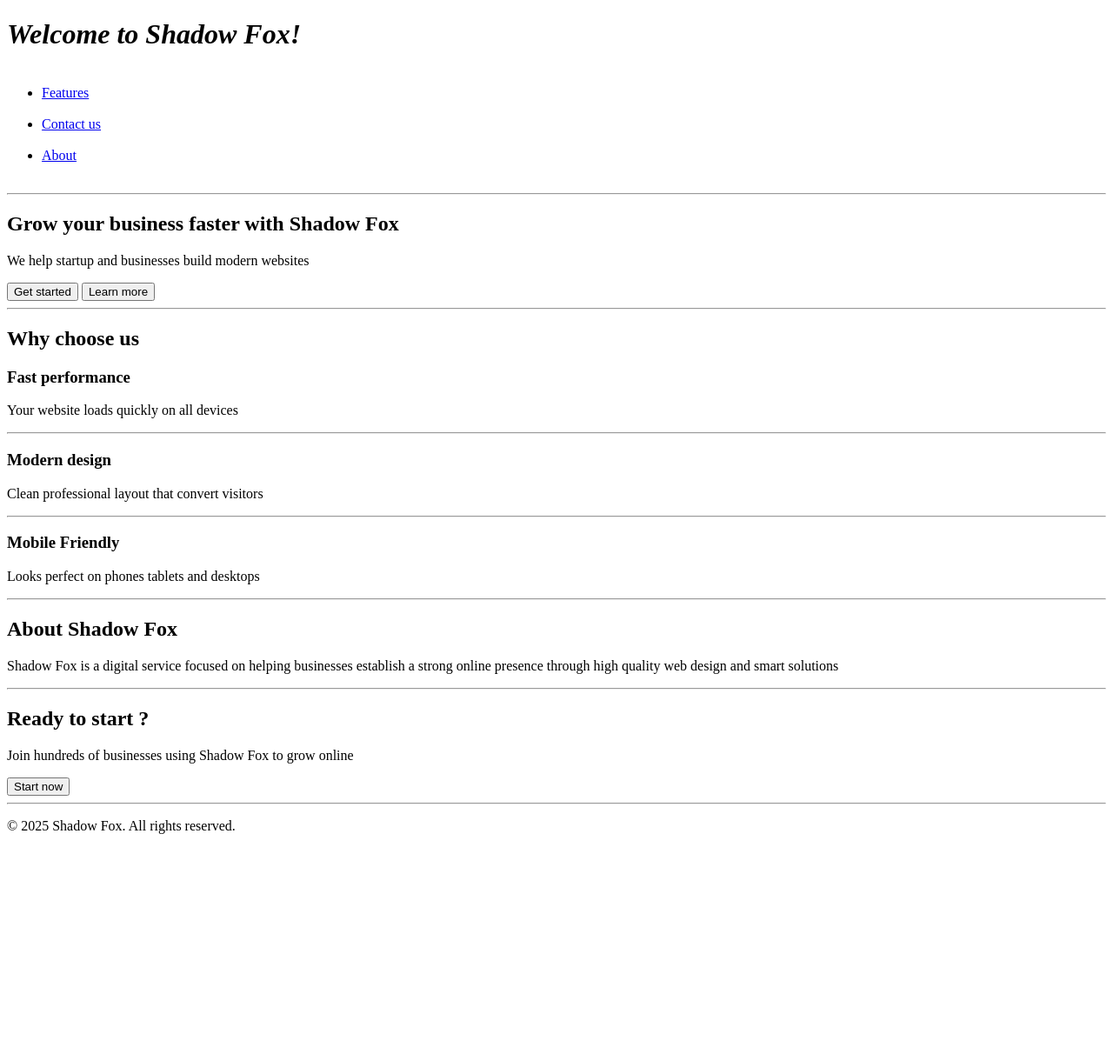
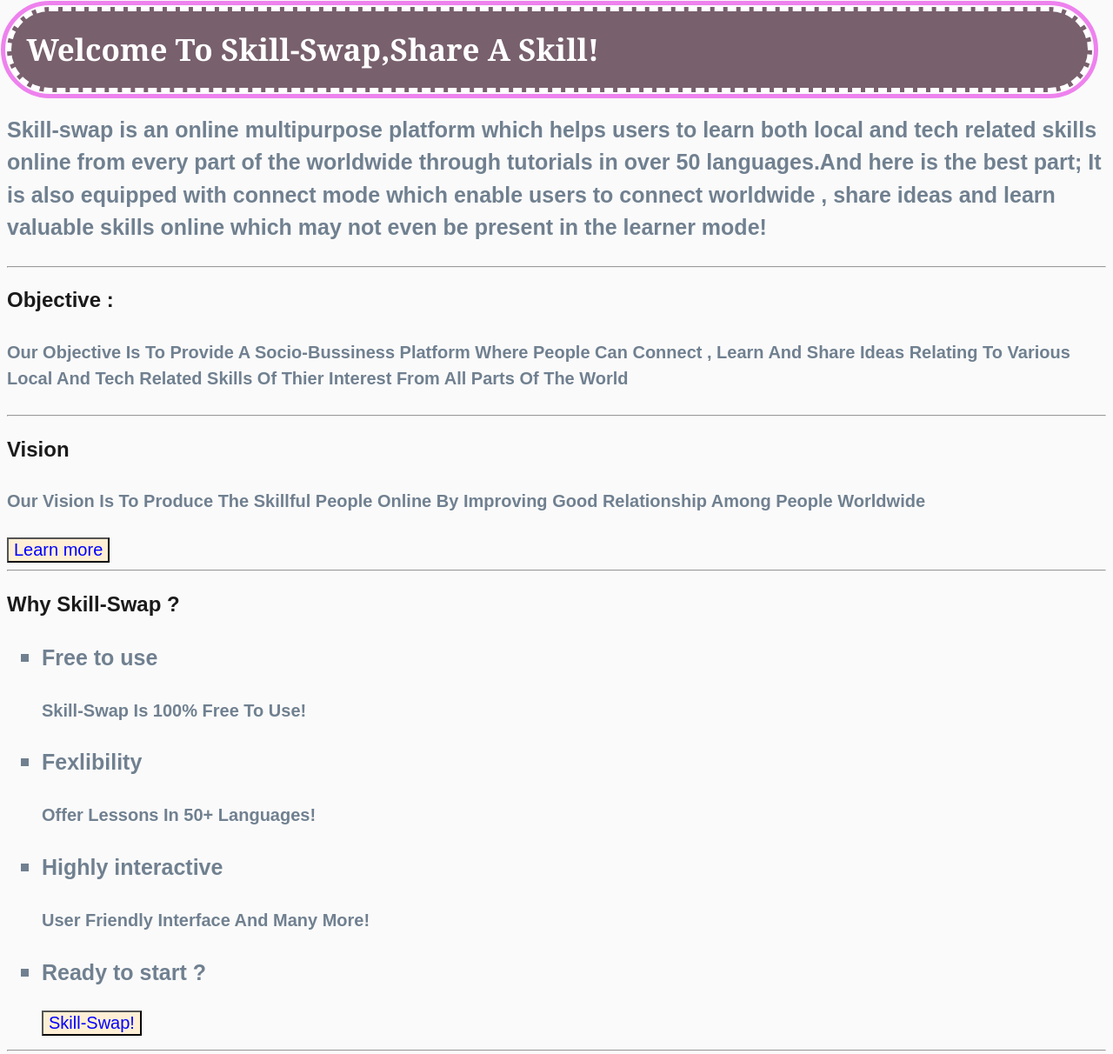
Before and after one commit to yeboahgrld-cpu/NovaCraft-website-, a plain HTML site: page index.html in a window 1280 px wide. Shown: the top 1212 px of the page at 87% size. Before the commit the page ends 975 px from the top, so only its background shows below. Drawn offline with Linux system fonts and the light colour scheme; files that its build step writes are made by us from their sources.

Commit message:
Add files via upload

```diff
--- /dev/null
+++ b/index.css
@@ -0,0 +1,69 @@
+body{
+    background-color: #FAFAFA;
+    font-family: Georgia;
+}
+h1{
+    font-size: 35px;
+    color: white;
+    border: 5px dashed;
+    border-radius: 60px;
+    background-color: #78606D;
+    margin: 0.5rem 1rem 1rem 0;
+    padding: 0.5em;
+    outline: 5px solid violet;
+    outline-offset: 2px;
+    line-height: 1.5;
+   text-transform: capitalize;
+}
+h2{ font-size:30x;
+    color: #1A1A1A;
+    line-height: 1.5;
+   text-transform: capitalize;
+   font-family: Sans-Serif;
+}
+h3{ font-size:25px;
+font-style: NONE;
+    color: #708090;
+    line-height: 1.5;
+   font-family: Sans-Serif;
+}
+h4{ font-size:20px;
+    color: #708090;
+    line-height: 1.5;
+   text-transform: capitalize;
+   font-family: Sans-Serif;
+}
+p{font-size: 15px;
+ color: darkgrey;
+}
+button{
+    background-color: papayawhip;
+    font-size: 20px;
+    color: blue;
+}
+button:hover,button:focus{
+    opacity: 0.8;
+    color: dodgerblue;
+
+}
+a{cursor: pointer;
+color: blue;
+font-size: 20px;
+
+}
+a:visited{
+    color: green;
+}
+a:hover,a:focus{
+    opacity: 0.8;
+    color: #E500FF;
+
+}
+li{
+    list-style-type: square;
+    list-style-position: outside;
+}
+li::marker{
+    color: #708090;
+    font-size:1.5em;
+}
--- a/index.html
+++ b/index.html
@@ -1,91 +1,126 @@
 <!DOCTYPE html>
-<html>
+<html lang="en">
 <head>
-  <meta http-equiv="CONTENT-TYPE" content="text/html; charset=UTF-8">
-  <meta name="description" context="We help businesses and organizations to build,modern,professional,and interactive websites">
-  <meta name="keyword" content="modern, websites,professional,businesses , organization">
-  <meta name="author" content="Gerald Aboraa Yeboah">
-  <meta name="viewport" content="width=device-width, initial scale="1.0">
+  <meta charset="UTF-8">
+  <meta name="viewport" content="width=device-width, initial-scale=1.0">
+  <link rel="stylesheet" href="css/index.css">
+  <script src="js/index.js"></script>
+  <title>index.html</title>
 </head>
-<title>Shadow Fox website</title>
-<link rel="stylesheet" href="/My coding journey/Shadow Fox website/css/style.css">
 <body>
-  <div>
-    <!--Header-->
-    <header>
+    <!--header-->
+<header>
+    <!--
+    <img src="/storage/emulated/0/Pictures/file_0000000083a071f88c0caca9f5062b0e.png">
+    -->
 
-      <h1><i>Welcome to Shadow Fox!</i></h1>
-      <nav>
-      <ul>
-        <br><li><a href="#">Features</a></li></br>
-        <li><a href="#">Contact us</a></li>
-        <br><li><a href="#">About</a></li></br>
-      </nav>
-    </header>
-     <!--Main content-->
-    <main>
-      <!--section-->
-      <div>
-      <section>
-        <hr>
-        <h2>Grow your business faster with Shadow Fox</h2>
-        <p>We help startup and businesses build modern websites</p>
-        <button>Get started</button>
-        <button>Learn more</button>
-      </section>
-      <!-- Features section -->
-      <section id="Features">
-        </div>
-      <div>
-        <hr>
-        <h2>Why choose us</h2>
-        </div>
-        <h3>Fast performance</h3>
-        <p>Your website loads quickly on all devices</p>
-
-      </div>
-      <div>
-        <hr>
-        <h3>Modern design</h3>
-        <p>Clean professional layout that convert visitors</p
+        <h1>Welcome to Skill-Swap,Share a Skill!</h1>
+     <h3>Skill-swap is an online multipurpose platform which helps users to
+     learn both local and tech related skills online from every part of the worldwide through
+     tutorials in over 50 languages.And here is the best part; It is also equipped
+     with connect mode which enable users to connect worldwide , share ideas and learn valuable skills online
+     which may not even be present in the learner mode!</h3>
 
 
-      </div>
-      <diV>
-        <hr>
-        <h3>Mobile Friendly</h3>
-        <p>Looks perfect on phones tablets and desktops</p>
+</header>
+<!--main content-->
+<main>
+<hr>
+<section>
+    <h2>Objective :</h2>
+    <h4>Our Objective is to provide a socio-bussiness platform where people can
+    connect , learn and share ideas relating to various local and tech related skills of thier interest from all parts of the world</h4>
+</section>
+<hr>
+<section>
+    <h2>Vision</h2>
+    <h4>Our vision is to produce the skillful people online by improving
+    good relationship among people worldwide</h4>
+    <button>Learn more</button>
+    <hr>
+    </section>
+    <section>
+    <h2>Why Skill-Swap ?</h2>
+<ul>
+   <li><h3>Free to use</h3></li>
 
-        </div>
-      <div>
-      </section>
-      <!-- Features section-->
-      <section id="about">
-        <div>
-          <hr>
-          <h2>About Shadow Fox</h2>
-          <p>Shadow Fox is a digital service focused on helping businesses establish a
-            strong online presence through high quality web design and smart solutions
 
-          </p>
-        </div>
-        <!--CAll to action-->
+
+    <h4>Skill-Swap is 100% Free to use!</h4>
+
+      <li><h3>Fexlibility</h3></li>
+      <h4>Offer lessons in 50+ languages!</h4>
+
+            <li><h3>Highly interactive</h3></li>
+      <h4>User friendly interface and many more!</h4>
+
+      <li><h3>Ready to start ?</h3></li>
+      <button>Skill-Swap!</button>
+</ul>
+<hr>
+   </section>
         <section>
-          <div>
+            <h2>Skills and Services:</h2>
+            <h3>Local skills</h3>
+            <h4>Wood Workshop</h4>
+            <ul>
+                <nav>
+                <li><a href="#">Carpentry</a></li>
+              <br> <li><a href="#">Furniture</a></li><br>
+              </nav>
+            </ul>
+            <h4>Plastic workshop</h4>
+            <ul>
+            <nav>
+                   <li><a href="#">plumbing</a></li>
+                   </nav>
+            </ul>
+
+            <h4>Metal workshop</h4>
+            <ul>
+                <nav>
+                <li><a href="#">Fitting</a></li>
+
+                </nav>
+            </ul>
+            <h4>Other</h4>
+            <ul>
+                <nav>
+     <li><a href="#">Painting</a></li>
+               <br><li><a href="#">Tiling</a></li></br>
+
+                  <li><a href="#">Sewing</a></li>
+                  <br><li><a href="#">Food and Catering</a></li></br>
+                </nav>
+            </ul>
+             <h3>Tech Skills</h3>
+            <ul>
+                <nav>
+               <li><a href="#">Coding</a></li>
+                 <br><li><a href="#">Cybersecurity</a></li></br>
+                   <li><a href="#">Artificial Intelligence</a></li>
+                     <br><li><a href="#">Machine Learning</a></li></br>
+                       <li><a href="#">Cloud computing</a></li>
+
+
+
+              </nav>
+            </ul>
             <hr>
-            <h2>Ready to start ?</h2>
-            <p>Join hundreds of businesses using Shadow Fox to grow online</p>
-            <button>Start now</button>
+        </section>
+         <ul>
+      <!--navigation-->
+      <na>
+          <h4>Menu :</h4>
+      <li><a href="#">Contact us</a></li>
+   <br><li><a href="#">Features</a></li></br>
+    <li><a href="#">Sign up</a></li>
 
-            <hr>
-
-          </div>
-        </section>
-       </main>
-      <!--Footer-->
-      <footer>
-          <footer>
-    <p>© 2025 Shadow Fox. All rights reserved.</p>
+    </nav>
+    </ul>
+    <p>Terms and conditions apply</p>
+        <p>© 2025 Skill-Swap. All rights reserved.</p>
+    </div>
   </footer>
 </body>
 </html>
```
